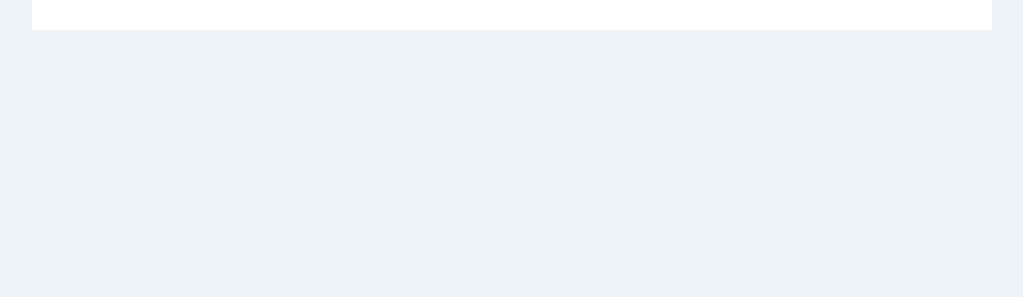
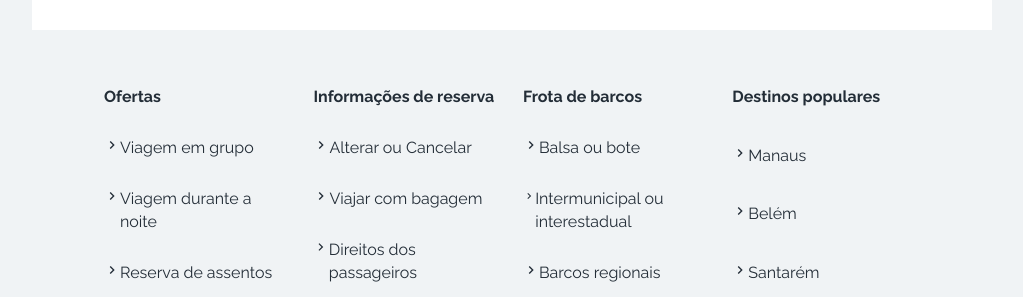
Before and after one commit to mandacaru08/ab-fullstack, a React (Vite) app: page / in a window 1280 px wide. Shown: the part 1618-1915 px from the top of the page, without its empty margins (128-1151 px from the left). Before the commit the page ends 1648 px from the top, so only its background shows below. Built offline with nearby package versions, Linux system fonts and the light colour scheme.

Commit message:
feat: footer with general informations about the company

```diff
--- a/src/App.jsx
+++ b/src/App.jsx
@@ -16,6 +16,7 @@ function App() {
         <Destination/>
         <Marketing/>
         <BoatOffersComparator/>
+        <Footer/>
       </Container>
     </>
   )
--- /dev/null
+++ b/src/components/Footer.jsx
@@ -0,0 +1,7 @@
+import GeneralInfos from "./GeneralInfos";
+
+export default function Footer(){
+    return(
+        <GeneralInfos/>
+    );
+}
--- /dev/null
+++ b/src/components/GeneralInfos.jsx
@@ -0,0 +1,82 @@
+import styled from 'styled-components';
+import { MdKeyboardArrowRight } from 'react-icons/md';
+
+const allInfos = [
+    {
+        name: 'Ofertas',
+        infos: ['Viagem em grupo', 'Viagem durante a noite', 'Reserva de assentos']
+    },
+    {
+        name: 'Informações de reserva',
+        infos: ['Alterar ou Cancelar', 'Viajar com bagagem', 'Direitos dos passageiros']
+    },
+    {
+        name: 'Frota de barcos',
+        infos: ['Balsa ou bote', 'Intermunicipal ou interestadual', 'Barcos regionais']
+    },
+    {
+        name: 'Destinos populares',
+        infos: ['Manaus', 'Belém', 'Santarém']
+    }
+];
+
+export default function GeneralInfos(){
+    return(
+        <Sections>
+            {
+                allInfos.map(item => {
+                    return(
+                        <SectionInfos key={item.name}>
+                            <h2>{item.name}</h2>
+                            {
+                                item.infos.map(item => {
+                                    return(
+                                        <Subsections key={item}>
+                                            <MdKeyboardArrowRight/>
+                                            <h3>{item}</h3>
+                                        </Subsections>
+                                    )
+                                })
+                            }
+                        </SectionInfos>
+                    )
+                })
+            }
+        </Sections>
+    );
+}
+
+const Sections = styled.div`
+    height: 230px;
+    width: 100%;
+    box-sizing: border-box;
+    padding: 1rem 2.5rem;
+    margin-top: 40px;
+    display: flex;
+    flex-direction: row;
+    align-items: center;
+    justify-content: space-between;
+    background-color: #F0F3F5;
+
+    @media(max-width: 770px){
+        padding: 1rem 2rem;
+    }
+`;
+
+const SectionInfos = styled.div`
+    height: 100%;
+    width: 23%;
+    display: flex;
+    flex-direction: column;
+    justify-content: space-between;
+`;
+
+const Subsections = styled.div`
+    display: flex;
+    flex-direction: row;
+
+    h3:hover{
+        cursor: pointer;
+        text-decoration: underline;
+    }
+`;
```
